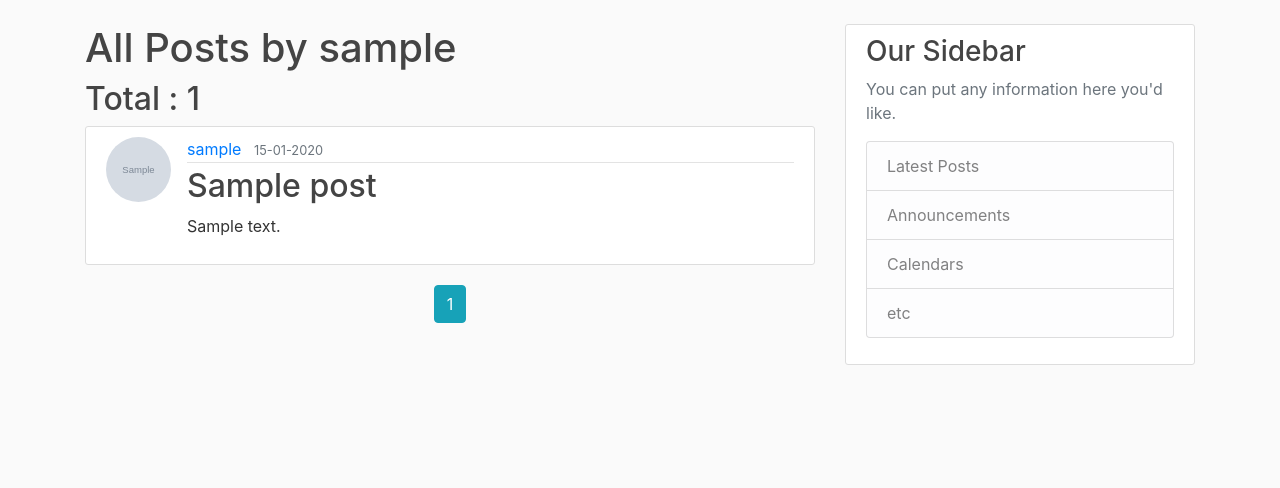
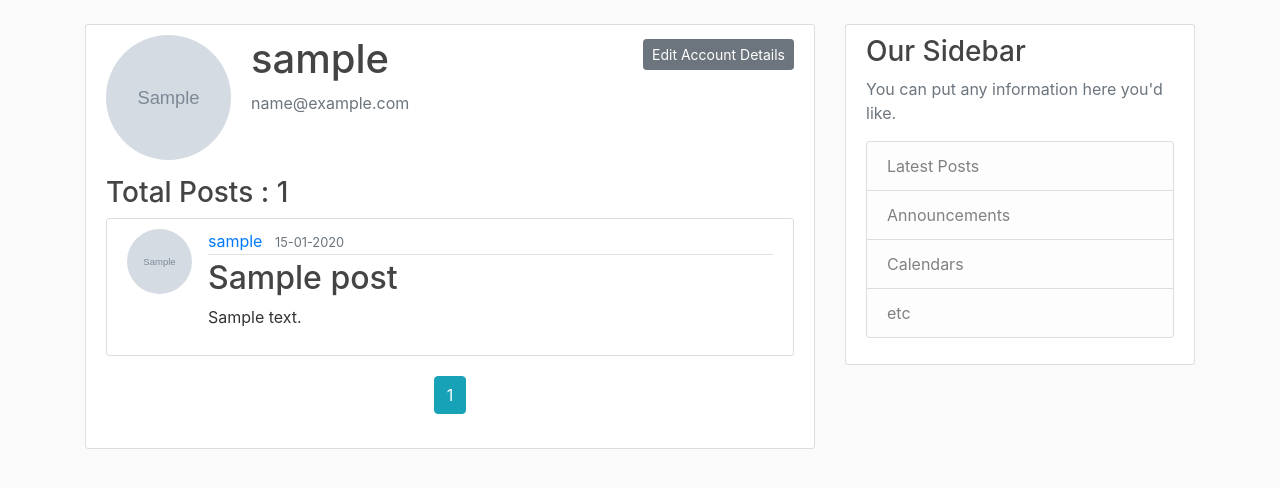
Before and after one commit to BeastMas065/Learning_flask, a Flask app: a page that uses flask_blog/templates/layouts.html in a window 1280 px wide. Shown: the part 56-544 px from the top of the page. Run offline with Flask 3, Linux system fonts and the light colour scheme; a user stored in the database is signed in; tables that the repository leaves empty hold one stand-in row (values such as "Sample post"); grey boxes marked "Sample" are stand-in pictures.

Commit message:
changed editing account page and added remove profile picture option

```diff
--- a/flask_blog/templates/account.html
+++ b/flask_blog/templates/account.html
@@ -50,6 +50,10 @@
                             {% endfor %}
                         {% endif %}
                 </div>
+                <div class="form-check">
+                    {{ form.default(class="form-check-input") }}
+                    {{ form.default.label(class="form-control-label") }}
+                </div>
                 <div class="form-group">
                     {{ form.submit(class="btn btn-outline-info") }}
                 </div>
--- a/flask_blog/templates/errors/500.html
+++ b/flask_blog/templates/errors/500.html
@@ -2,7 +2,7 @@
 {% block content %}
     <div class="content-section">
         <h1>
-            Something Went Wrong (403)
+            Something Went Wrong (500)
         </h1>
         <p>
             Having some trouble on out side, try again after some time.
--- a/flask_blog/templates/layouts.html
+++ b/flask_blog/templates/layouts.html
@@ -32,7 +32,7 @@
                         <div class="navbar-nav">
                             {% if current_user.is_authenticated %}
                                 <a class="nav-item nav-link" href="{{ url_for('posts.new_post') }}">New Post</a>
-                                <a class="nav-item nav-link" href="{{ url_for('users.account') }}">Account</a>
+                                <a class="nav-item nav-link" href="{{ url_for('users.user_posts', username=current_user.username) }}">Account</a>
                                 <a class="nav-item nav-link" href="{{ url_for('users.logout') }}">logout</a>
                             {% else %}
                                 <a class="nav-item nav-link" href="{{ url_for('users.login') }}">Login</a>
--- a/flask_blog/templates/user_post.html
+++ b/flask_blog/templates/user_post.html
@@ -1,7 +1,19 @@
 {% extends "layouts.html" %}
 {% block content %}
-    <h1>All Posts by {{ user.username }}</h1>
-    <h2>Total : {{ posts.total }}</h2>
+<div class="content-section">
+    <div class="media">
+            <img class="rounded-circle account-img" src="{{ url_for('static', filename='profile_pics/' + user.image_file) }}">
+            <div class="media-body">
+                <h2 class="account-heading">{{ user.username }}</h2>
+                <p class="text-secondary">{{ user.email }}</p>
+            </div>
+            {% if current_user == user %}
+                <div>
+                    <a class="btn btn-secondary btn-sm mt-1 mb-1" href="{{ url_for('users.account') }}">Edit Account Details</a>
+                </div>
+                {% endif %}
+        </div>
+    <h3>Total Posts : {{ posts.total }}</h3>
     {% for post in posts.items %}
         <article class="media content-section">
             <img class="rounded-circle article-img" src="{{ url_for('static', filename='profile_pics/' + post.author.image_file) }}">
@@ -35,4 +47,5 @@
             {% endif %}
         {% endfor %}
     </div>
+</div>
 {% endblock content %}
--- a/flask_blog/users/forms.py
+++ b/flask_blog/users/forms.py
@@ -42,13 +42,14 @@ class LoginForm(FlaskForm):
     submit = SubmitField('Login')
 
 class UpdateForm(FlaskForm):
-    username =StringField(
+    username = StringField(
         'Username',
         validators = [DataRequired(), Length(min=2, max=20)])
     email = StringField(
         'Email',
         validators = [DataRequired(), Email()])
     picture = FileField('Update Profile Picture', validators=[FileAllowed(['jpg', 'png'])])
+    default = BooleanField('Remove Profile Picture')
     submit = SubmitField("Update")
 
     def validate_username(self, username):
--- a/flask_blog/users/routes.py
+++ b/flask_blog/users/routes.py
@@ -55,6 +55,8 @@ def account():
         if form.picture.data:
             picture_file = save_picture(form.picture.data)
             current_user.image_file = picture_file
+        if form.default.data:
+            current_user.image_file = 'default.jpg'
         current_user.username = form.username.data
         current_user.email = form.email.data
         db.session.commit()
```
Also changed, not shown: flask_blog/static/profile_pics/3b38a52e3557117b.jpg (added), flask_blog/static/profile_pics/6ff707965c7d4fc1.jpg (added), flask_blog/static/profile_pics/cd32e06b3186b7f5.jpg (added).
